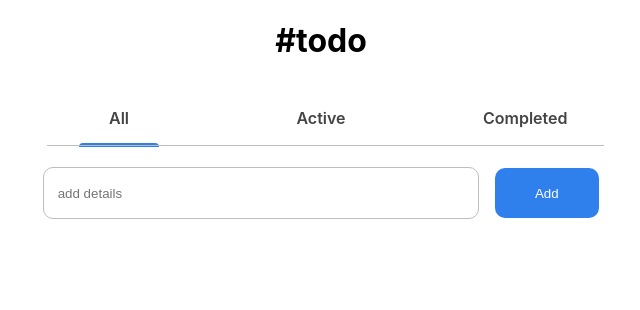
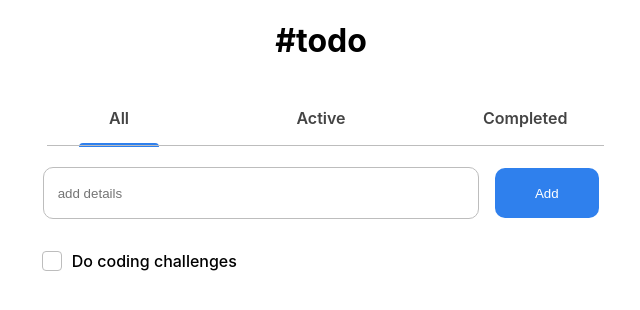
Before and after one commit to MFabri31/todo-app, a React (Create React App) app: page / in a window 1280 px wide. Shown: the top 310 px of the page, without its empty margins (319-959 px from the left). Built offline with nearby package versions, Linux system fonts and the light colour scheme.

Commit message:
Se agrega el componente tasks list

```diff
--- /dev/null
+++ b/src/components/TasksList/TasksList.css
@@ -0,0 +1,80 @@
+.tasks-list {
+  margin-top: 2rem;
+  padding: 0;
+}
+
+.tasks-list__item {
+  list-style: none;
+  padding: 0;
+  margin-bottom: 1rem;
+}
+
+/* Customize the label (the container) */
+.tasks-list__label {
+  position: relative;
+  left: 1rem;
+  padding-left: 30px;
+  margin-bottom: 12px;
+  cursor: pointer;
+  font-weight: 500;
+  user-select: none;
+}
+
+/* Hide the browser's default checkbox */
+.tasks-list__input {
+  position: absolute;
+  opacity: 0;
+  cursor: pointer;
+  height: 0;
+  width: 0;
+}
+
+/* Create a custom checkbox */
+.checkmark {
+  position: absolute;
+  top: 0;
+  left: 0;
+  height: 20px;
+  width: 20px;
+  border: 1px solid var(--gray-color);
+  border-radius: 4px;
+}
+
+/* When the checkbox is checked, add a blue background */
+.tasks-list__input:checked ~ .checkmark {
+  background-color: #2196f3;
+  border: none;
+}
+
+/* Create the checkmark/indicator (hidden when not checked) */
+.checkmark:after {
+  content: "";
+  position: absolute;
+  display: none;
+}
+
+/* Show the checkmark when checked */
+.tasks-list__input:checked ~ .checkmark:after {
+  display: block;
+}
+
+/* Style the checkmark/indicator */
+.checkmark:after {
+  left: 7px;
+  top: 3px;
+  width: 5px;
+  height: 12px;
+  border: solid white;
+  border-width: 0 2px 2px 0;
+  transform: rotate(45deg);
+}
+
+@media screen and (min-width: 768px) {
+  .tasks-list__label {
+    left: 12.8rem;
+  }
+}
+
+.line-through {
+  text-decoration: line-through;
+}
--- /dev/null
+++ b/src/components/TasksList/TasksList.js
@@ -0,0 +1,18 @@
+import React from "react";
+import "./TasksList.css";
+
+const TasksList = () => {
+  return (
+    <ul className="tasks-list">
+      <li className="tasks-list__item">
+        <label className="tasks-list__label">
+          Do coding challenges
+          <input type="checkbox" className="tasks-list__input" />
+          <span className="checkmark"></span>
+        </label>
+      </li>
+    </ul>
+  );
+};
+
+export default TasksList;
--- a/src/pages/Home.js
+++ b/src/pages/Home.js
@@ -2,6 +2,7 @@ import React from "react";
 import Form from "../components/Form";
 import Header from "../components/Header";
 import Nav from "../components/Nav";
+import TasksList from "../components/TasksList/TasksList";
 
 const Home = () => {
   return (
@@ -9,6 +10,7 @@ const Home = () => {
       <Header />
       <Nav />
       <Form />
+      <TasksList />
     </div>
   );
 };
```
